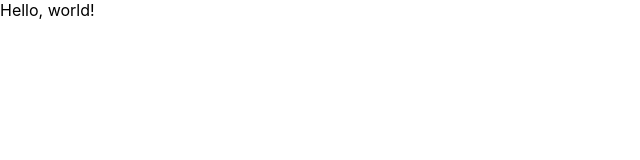
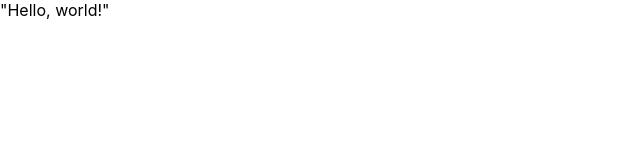
Before and after one commit to dgryboski/app102, a React (Create React App) app: page / in a window 1280 px wide. Shown: the top 160 px of the page, without its empty margins (0-640 px from the left). Built offline with nearby package versions, Linux system fonts and the light colour scheme.

Commit message:
Update App.js

```diff
--- a/src/App.js
+++ b/src/App.js
@@ -3,7 +3,7 @@ import './App.css';
 
 function App() {
   return (
-    <div>Hello, world!</div>
+    <div>"Hello, world!"</div>
 
     // <div className="App">
     //   <header className="App-header">
```
